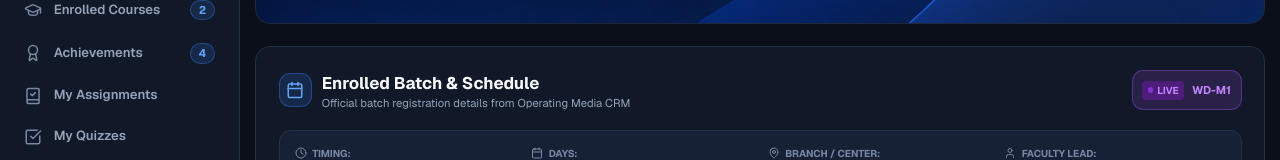
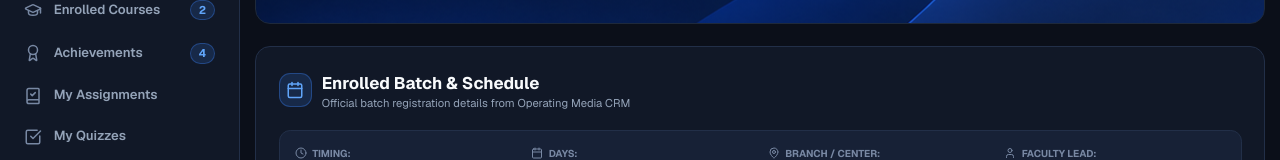
Before and after one commit to iBraine-shrishti/operatingM-lms, a React (Vite) app: page /schedule in a window 1280 px wide. Shown: the part 276-436 px from the top of the page. Built offline with nearby package versions, Linux system fonts and the light colour scheme; no server answers; a web font is replaced by a local one.

Commit message:
refactor(schedule): remove LIVE batch name badge from Enrolled Batch card

```diff
--- a/src/pages/SchedulePage.jsx
+++ b/src/pages/SchedulePage.jsx
@@ -162,17 +162,6 @@ export const SchedulePage = () => {
                 Official batch registration details from Operating Media CRM
               </p>
             </div>
-          </div>
-
-          <div className="p-2.5 rounded-xl bg-purple-50 dark:bg-purple-950/50 border border-purple-200 dark:border-purple-800/60 text-xs font-bold text-purple-900 dark:text-purple-300 flex items-center space-x-2 self-start sm:self-auto">
-            <span className="inline-flex items-center space-x-1 px-1.5 py-0.5 rounded bg-purple-200/80 dark:bg-purple-900/80 text-purple-800 dark:text-purple-200 text-[10px] font-black uppercase">
-              <span className="w-1.5 h-1.5 rounded-full bg-purple-600 animate-pulse" />
-              <span>LIVE</span>
-            </span>
-            <span>
-              {crmProfile.batchName ||
-                "Masters in Digital Marketing - Weekday Morning"}
-            </span>
           </div>
         </div>
 
```
